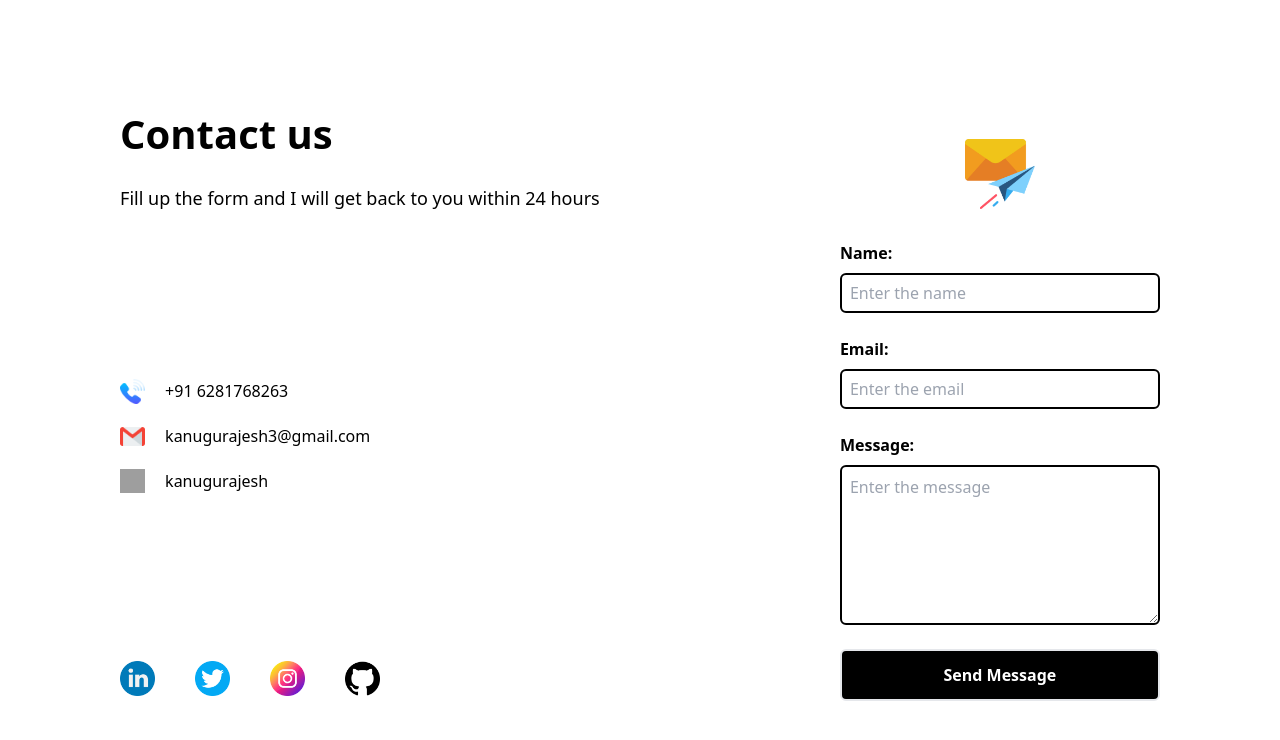
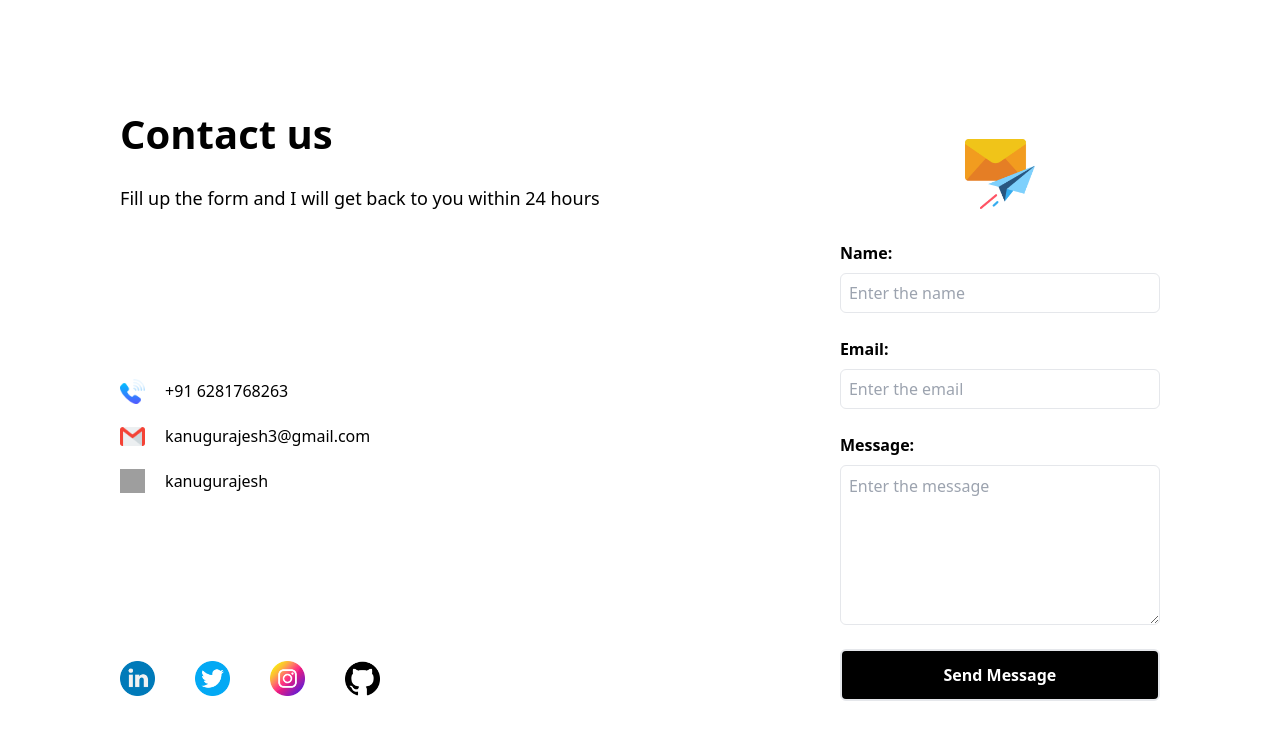
Before and after one commit to kanugurajesh/kanugurajesh.github.io, a Next.js app: page /contact in a window 1280 px wide. Shown: the top 740 px of the page. Built offline with nearby package versions, Linux system fonts and the light colour scheme; grey boxes are pictures that could not be loaded.

Commit message:
Making changes in the contact form

```diff
--- a/pages/contact.tsx
+++ b/pages/contact.tsx
@@ -98,20 +98,20 @@ export default function Contact() {
                 </div>
                 <div className="flex flex-col gap-2">
                     <label htmlFor="text-input" className="font-bold">Name:</label>
-                    <input type="text" id="text-input" className="border border-black border-2 h-10 rounded-md p-2 font-normal w-80 focus:ring focus:ring-blue-500/50 focus:ring-offset-2" placeholder="Enter the name" value={name} onChange={(e) => {
+                    <input type="text" id="text-input" className="border outline-0 border-1 h-10 rounded-md p-2 font-normal w-80 focus:border-blue-500 focus:border-2" placeholder="Enter the name" value={name} onChange={(e) => {
                         setName(e.target.value)
                     }}/>
                 </div>
                 <div className="flex flex-col gap-2">
                     <label htmlFor="email-input" className="font-bold">Email:</label>
-                    <input type="email" id="email-input" className="border border-black border-2 h-10 rounded-md p-2 font-normal w-80 focus:ring focus:ring-blue-500/50 focus:ring-offset-2" placeholder="Enter the email" value={email} onChange={(e) => {
+                    <input type="email" id="email-input" className="border outline-0 border-1 h-10 rounded-md p-2 font-normal w-80 focus:border-blue-500 focus:border-2" placeholder="Enter the email" value={email} onChange={(e) => {
                         setEmail(e.target.value)
                     }}/>
                 </div>
                 <div className="flex flex-col gap-2">
                     <label htmlFor="textarea-input" className="font-bold">Message:</label>
                     {/* @ts-ignore */}
-                    <textarea name="" placeholder="Enter the message" id="textarea-input" cols="30" rows="10" className="border border-black border-2 h-40 rounded-md p-2 font-normal w-80 focus:ring focus:ring-blue-500/50 focus:ring-offset-2" value={message} onChange={(e) => {
+                    <textarea name="" placeholder="Enter the message" id="textarea-input" cols="30" rows="10" className="border outline-0 border-1 h-40 rounded-md p-2 font-normal w-80 focus:border-blue-500 focus:border-2" value={message} onChange={(e) => {
                         setMessage(e.target.value)
                     }}>
                     </textarea>
```
